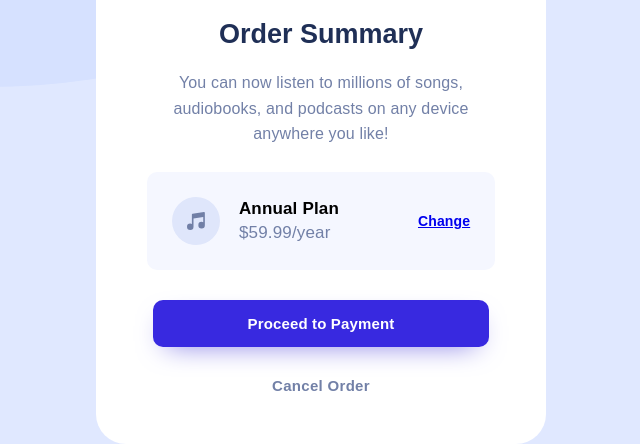
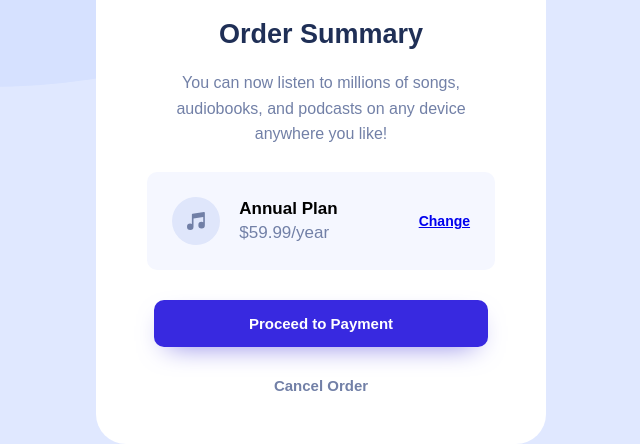
Before and after one commit to hkimchii/order-summary-component-main, a plain HTML site: page index.html in a window 1280 px wide. Shown: the part 301-745 px from the top of the page, 319-959 px from the left. Drawn offline with Linux system fonts and the light colour scheme; a web font is replaced by a local one.

Commit message:
commit operation

```diff
--- a/css/style.css
+++ b/css/style.css
@@ -19,13 +19,11 @@ h3 {
   font-size: 14px;
   margin: 0;
   margin-bottom: 4px;
-  letter-spacing: 0.01em;
 }
 
 p {
   margin: 0;
   font-size: 14px;
-  letter-spacing: 0.01em;
   color: hsl(224, 23%, 55%);
 }
 
@@ -99,7 +97,6 @@ p {
 .change {
   font-size: 12px;
   font-weight: bold;
-  letter-spacing: 0.01em;
 }
 
 .change:hover {
@@ -114,7 +111,6 @@ p {
   color: #ffffff;
   font-size: 15px;
   font-weight: bold;
-  letter-spacing: 0.01em;
   background: #3829e0;
   padding: 15px 60px 15px 60px;
   border: solid #3829e0 0px;
@@ -217,6 +213,5 @@ p {
   .cancel-btn {
     margin-bottom: 50px;
     margin-top: 30px;
-    letter-spacing: 0.02em;
   }
 }
```
